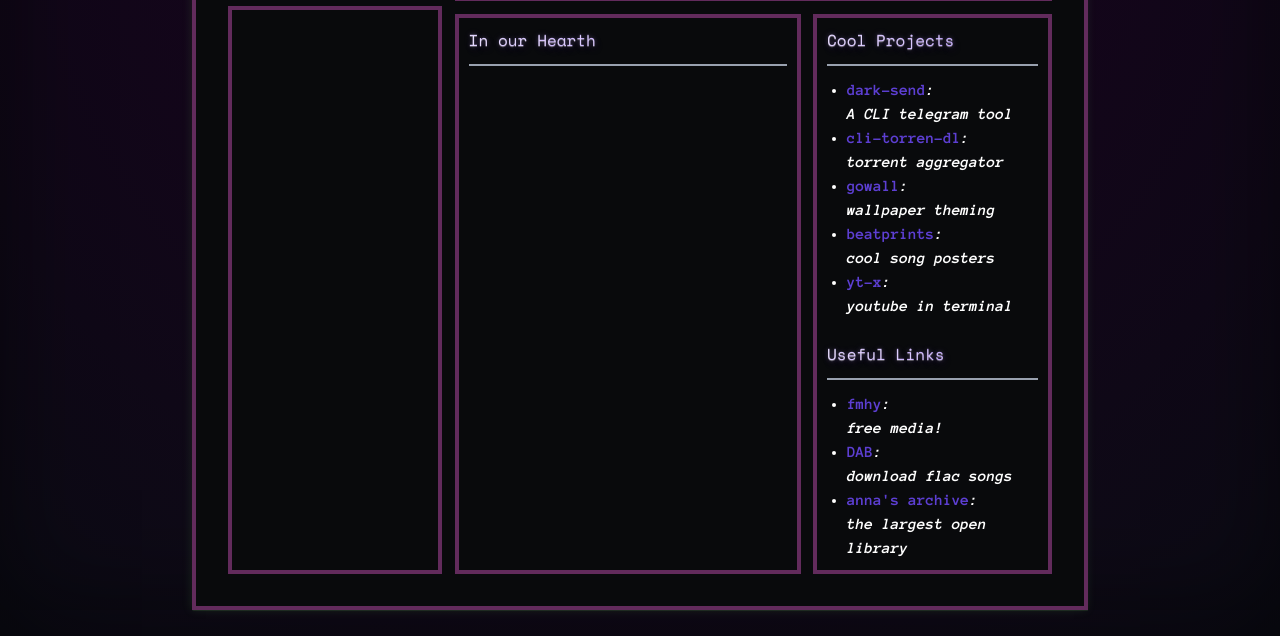
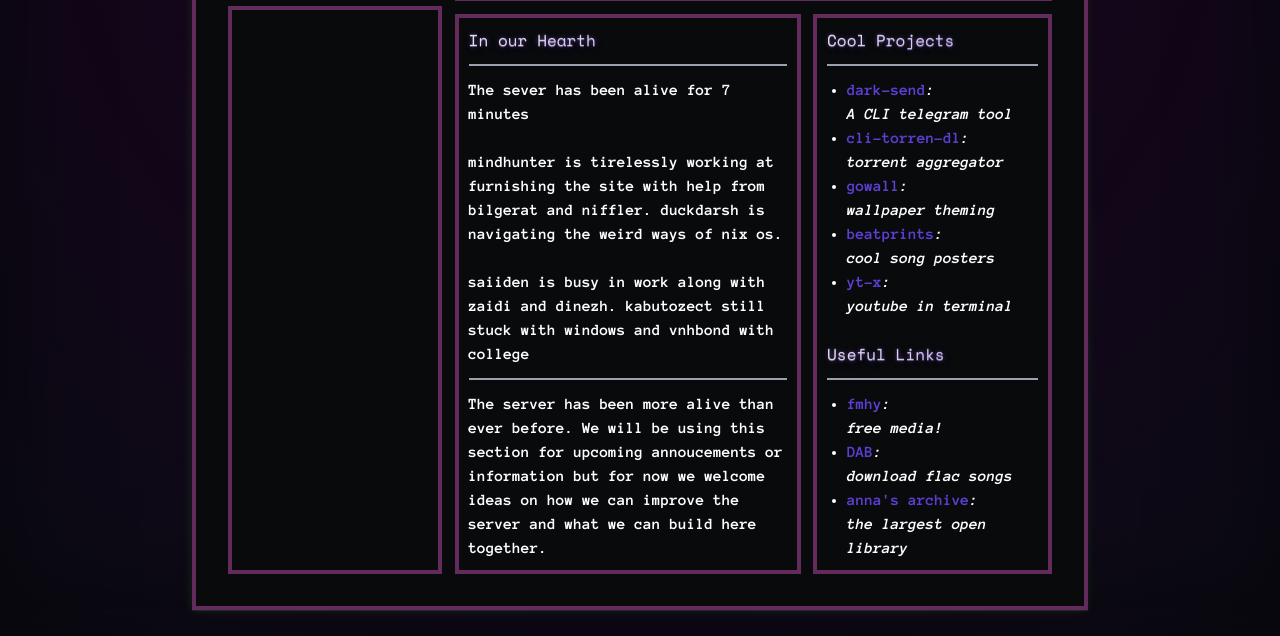
Before and after one commit to Viridescent7/svu_dashboard, a Django app: page / in a window 1280 px wide. Shown: the part 948-1584 px from the top of the page. Run offline with Django 4.2, Linux system fonts and the light colour scheme.

Commit message:
updated hearth section

```diff
--- a/home/templates/index.html
+++ b/home/templates/index.html
@@ -61,7 +61,7 @@
             </div>
         </div>
         <div id="random-art">
-            {{ cowsay }}
+            {{ fortune }}
         </div>
     </div>
 
@@ -104,8 +104,23 @@
 
         <div id="info-link">
             <div id="user-info">
+
                 <h1>In our Hearth</h1>
                 <hr class="my-3 border-t-2 border-gray-400" />
+                The sever has been alive for {{ uptime }}
+                <br></br>
+                mindhunter is tirelessly working at furnishing the site
+                with help from bilgerat and niffler. duckdarsh is navigating
+                the weird ways of nix os.
+                <br></br>
+                saiiden is busy in work along with zaidi and dinezh. kabutozect
+                still stuck with windows and vnhbond with college
+                <hr class="my-3 border-t-2 border-gray-400" />
+                The server has been more alive than ever before. We will
+                be using this section for upcoming annoucements or information
+                but for now we welcome ideas on how we can improve the server
+                and what we can build here together.
+
             </div>
             <div id="projects">
                 <h1>Cool Projects</h1>
--- a/home/views.py
+++ b/home/views.py
@@ -11,7 +11,9 @@ def index(request):
     active_users = []
     all_users = []
 
-    cowsay = os.popen("fortune -s").read
+    fortune = os.popen("fortune -s").read()
+    uptime = os.popen("uptime -p").read()[3:]
+
 
     # Active users
     tmp_users = os.popen("last -w | grep logged | awk '{print $1}'").readlines()
@@ -40,13 +42,16 @@ def index(request):
 
     quote = random.choice(lines)
 
-    return render(request, 'index.html', context={'active_users': active_users,
-                                                'all_users': all_users,
-                                                'services': services,
-                                                'ip_addr': '100.72.58.114',
-                                                'quote': quote,
-                                                'cowsay': cowsay,
-                                                })
+    return render(request, 'index.html', context={
+        'active_users': active_users,
+        'all_users': all_users,
+        'services': services,
+        'ip_addr': '100.72.58.114',
+        'quote': quote,
+        'fortune': fortune,
+        'uptime': uptime,
+    })
+
 def render_sign_up(request):
     return render(request, 'sign_up.html' )
 
```
